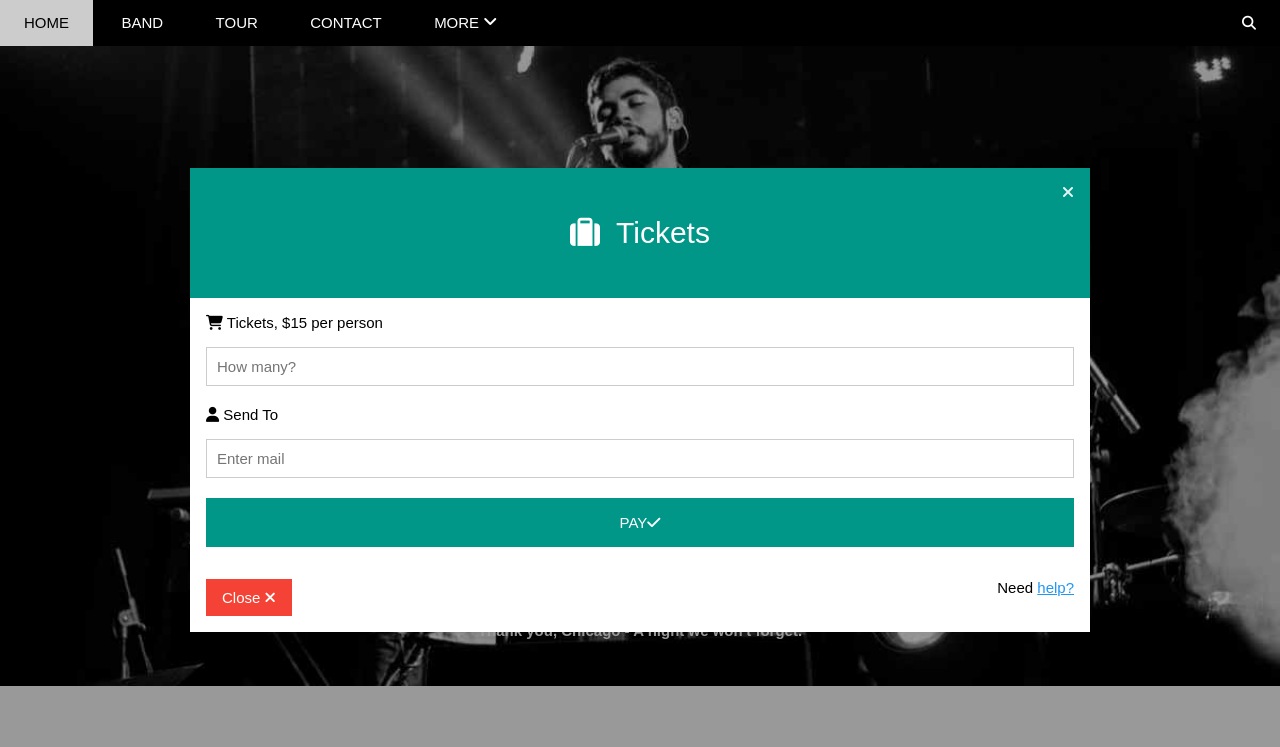
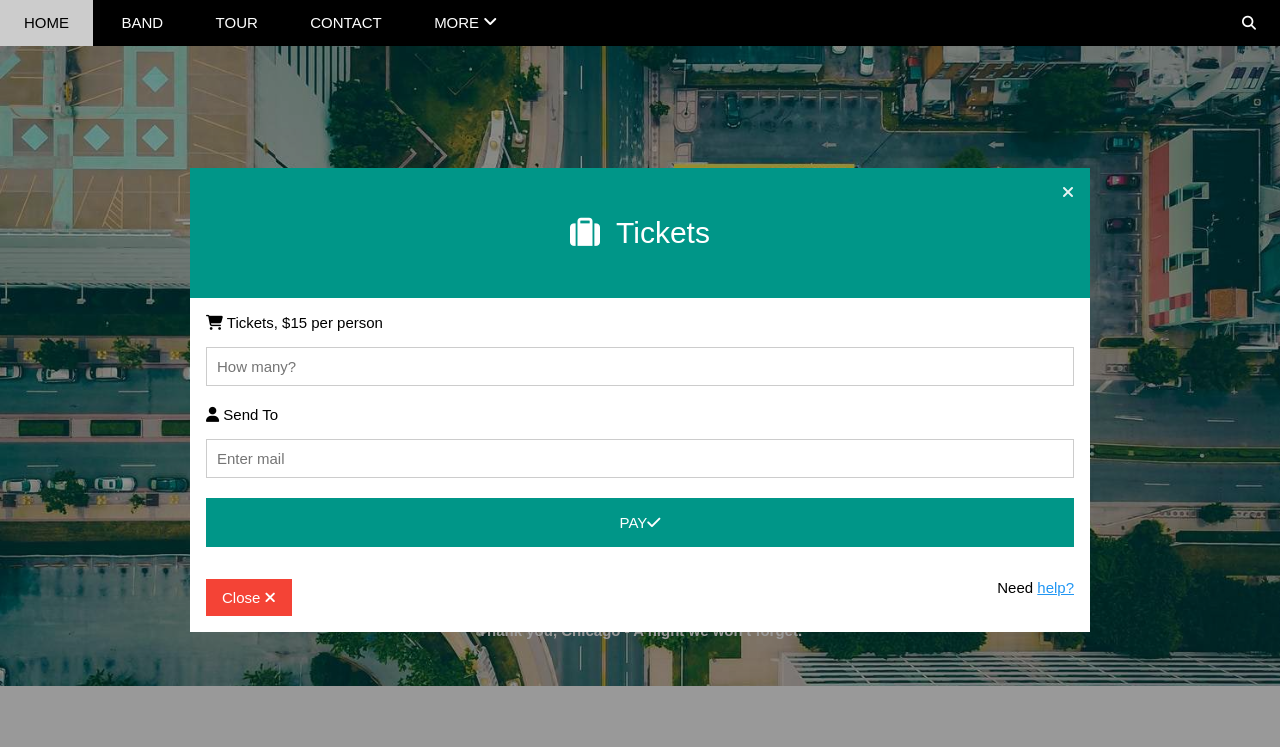
Before and after one commit to minhThao0524/PROJECT-THE-BAND, a plain HTML site: page index.html in a window 1280 px wide. Shown: the top 747 px of the page. Drawn offline with Linux system fonts and the light colour scheme.

Commit message:
upload source code

```diff
--- a/asset/CSS/style.css
+++ b/asset/CSS/style.css
@@ -127,7 +127,7 @@ html{
     position: relative;
     margin-top: 46px;
     padding-top: 50%;
-    background: url('/asset/img/slider1.jpg') top center/ cover no-repeat ;
+    background: url('../img/map.jpg') top center/ cover no-repeat ;
 }
 #silder .take-content{
     position: absolute;
```
